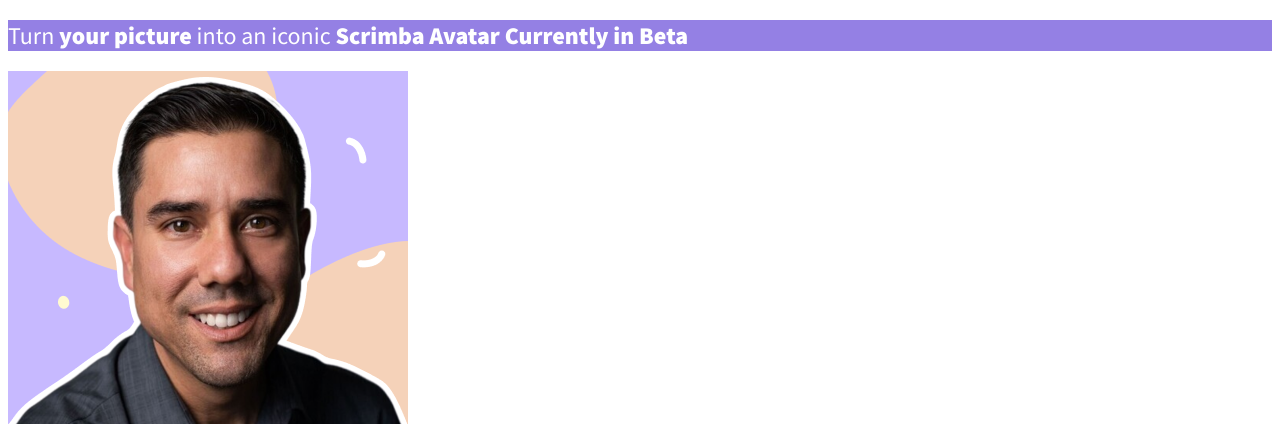
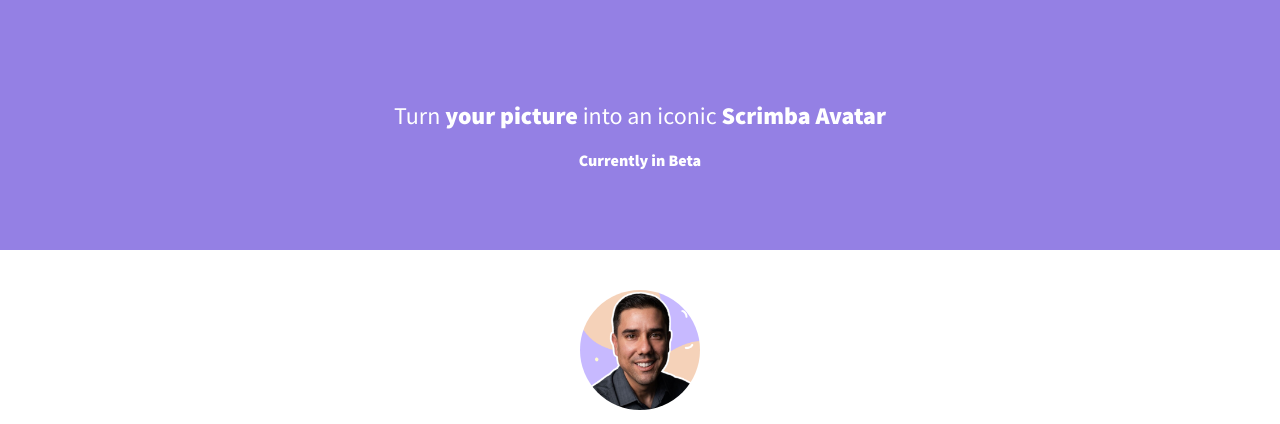
Before and after one commit to jhhh911/Splash-page, a plain HTML site: page index.html in a window 1280 px wide. Shown: the top 424 px of the page. Drawn offline with Linux system fonts and the light colour scheme.

Commit message:
Styled intro and main content

```diff
--- a/index.html
+++ b/index.html
@@ -15,8 +15,8 @@
       <h1>
         Turn <strong>your picture</strong> into an iconic
         <strong>Scrimba Avatar</strong>
-        <span class="beta-text">Currently in Beta</span>
       </h1>
+      <span class="beta-text">Currently in Beta</span>
     </section>
 
     <main class="main-content">
--- a/styles.css
+++ b/styles.css
@@ -1,5 +1,6 @@
 body {
   font-family: 'Source Sans Pro', sans-serif;
+  margin: 0;
 }
 
 /* TYPOGRAPHY */
@@ -14,6 +15,7 @@
 
 .subheading {
   color: #575757;
+  font-weight: 600;
 }
 
 /* INTRO */
@@ -21,10 +23,29 @@
 .intro {
   color: #fff;
   background-color: #9480e4;
+  text-align: center;
+  justify-content: center;
+  display: flex;
+  flex-direction: column;
+  min-height: 250px;
 }
 
 /* MAIN CONTENT */
 
+.main-content {
+  display: flex;
+  flex-direction: column;
+  justify-content: center;
+  align-items: center;
+  padding: 2.5em 2em 0;
+}
+
+.img-main {
+  width: 120px;
+  border-radius: 50%;
+}
+
+
 /* FORM */
 
 /* MEDIA QUERIES */
```
